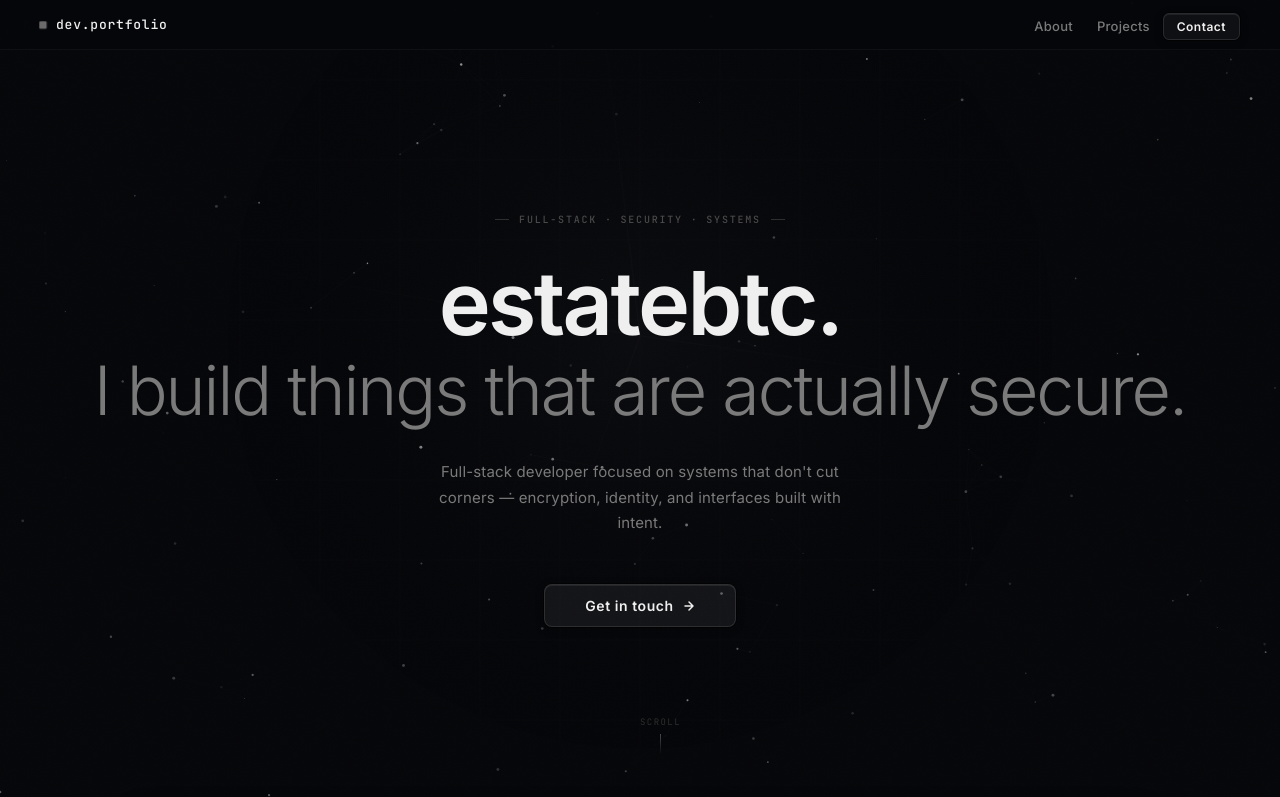
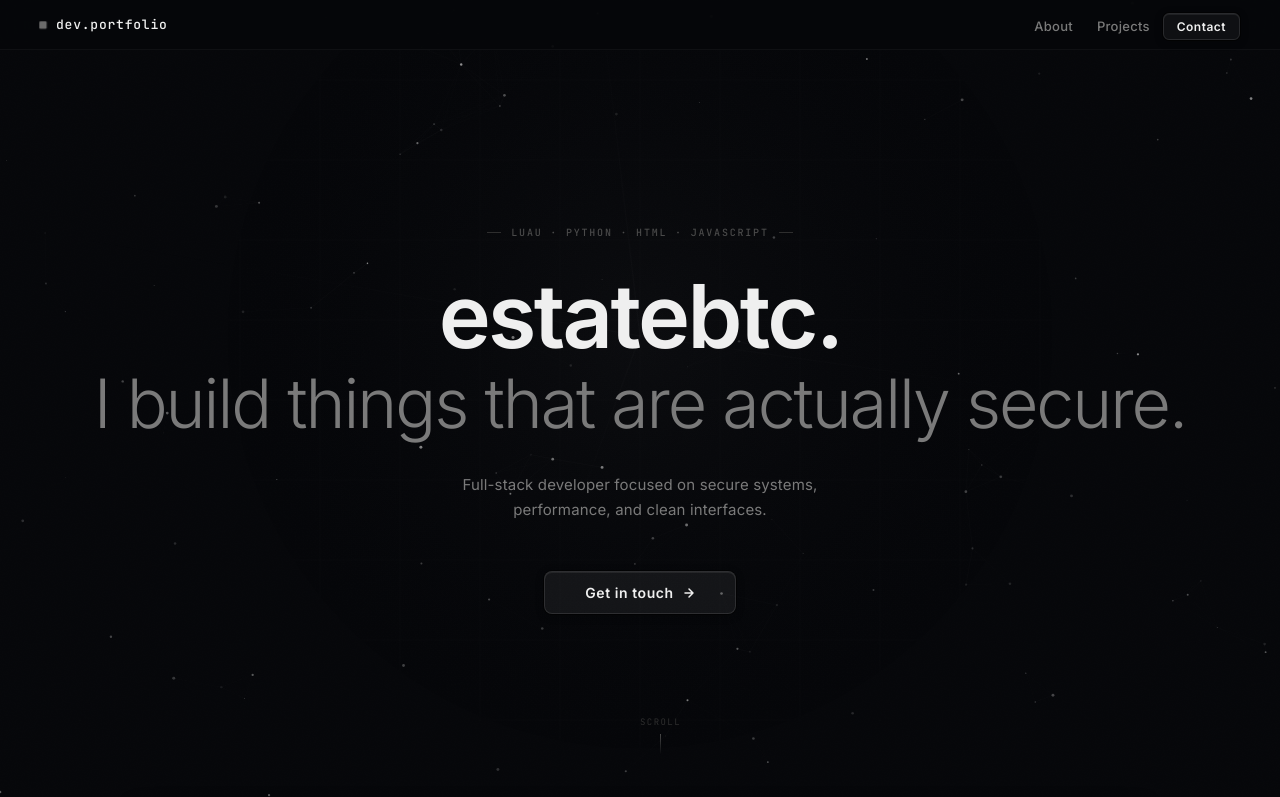
Before and after one commit to estatebtc/portfolio, a plain HTML site: page index.html in a window 1280 px wide. Shown: the top 797 px of the page. Drawn offline with Linux system fonts and the light colour scheme.

Commit message:
Update index.html

```diff
--- a/index.html
+++ b/index.html
@@ -547,7 +547,7 @@ footer {
 <div class="hero">
   <div class="hero-eyebrow">
     <div class="h-dash"></div>
-    Full-stack · Security · Systems
+    LUAU · Python · HTML · Javascript
     <div class="h-dash"></div>
   </div>
 
@@ -555,8 +555,7 @@ footer {
   <p class="hero-sub-line">I build things that are actually secure.</p>
 
   <p class="hero-desc">
-    Full-stack developer focused on systems that don't cut corners —
-    encryption, identity, and interfaces built with intent.
+    Full-stack developer focused on secure systems, performance, and clean interfaces.
   </p>
 
   <a href="#contact" class="hero-cta">
```
